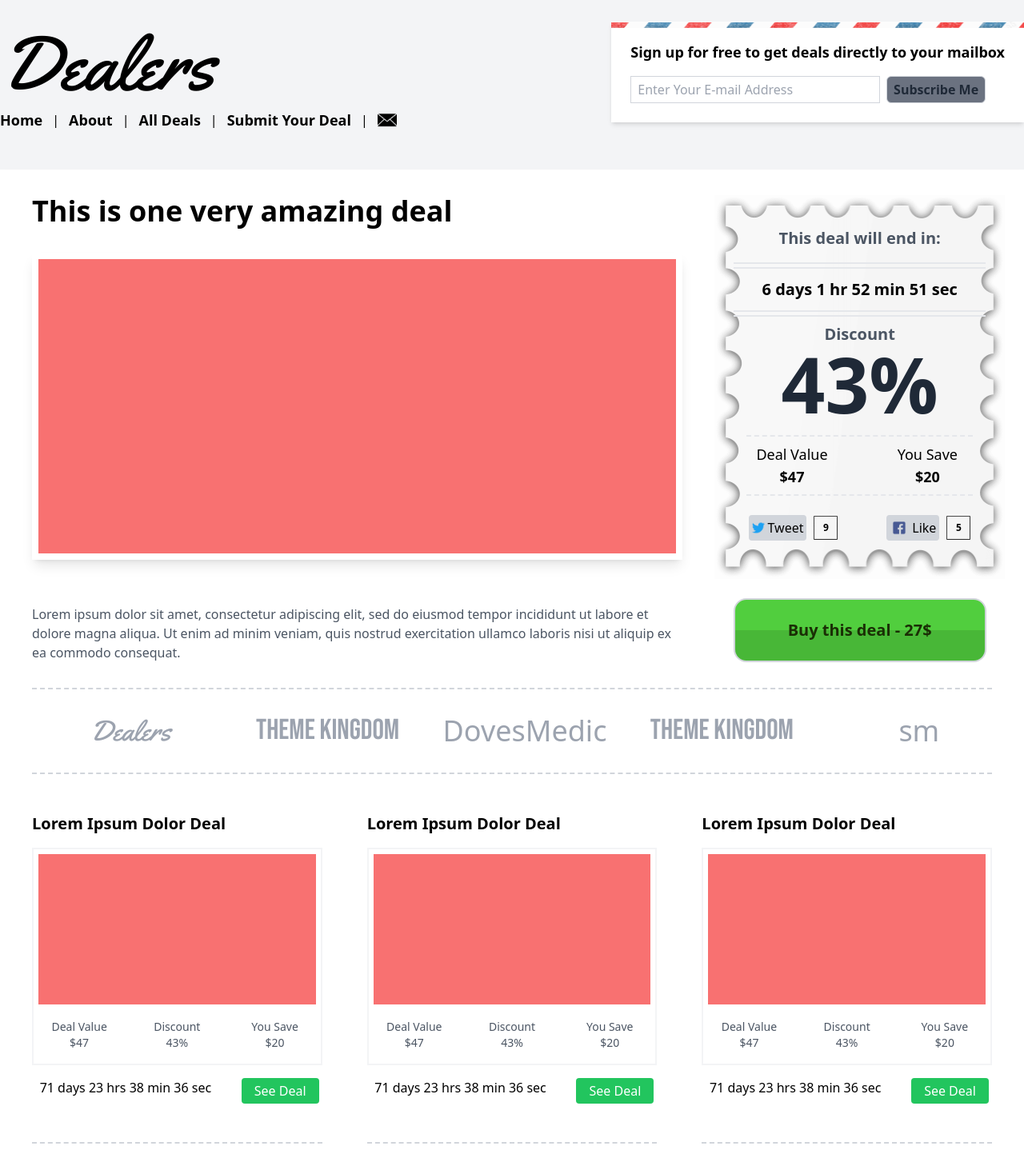
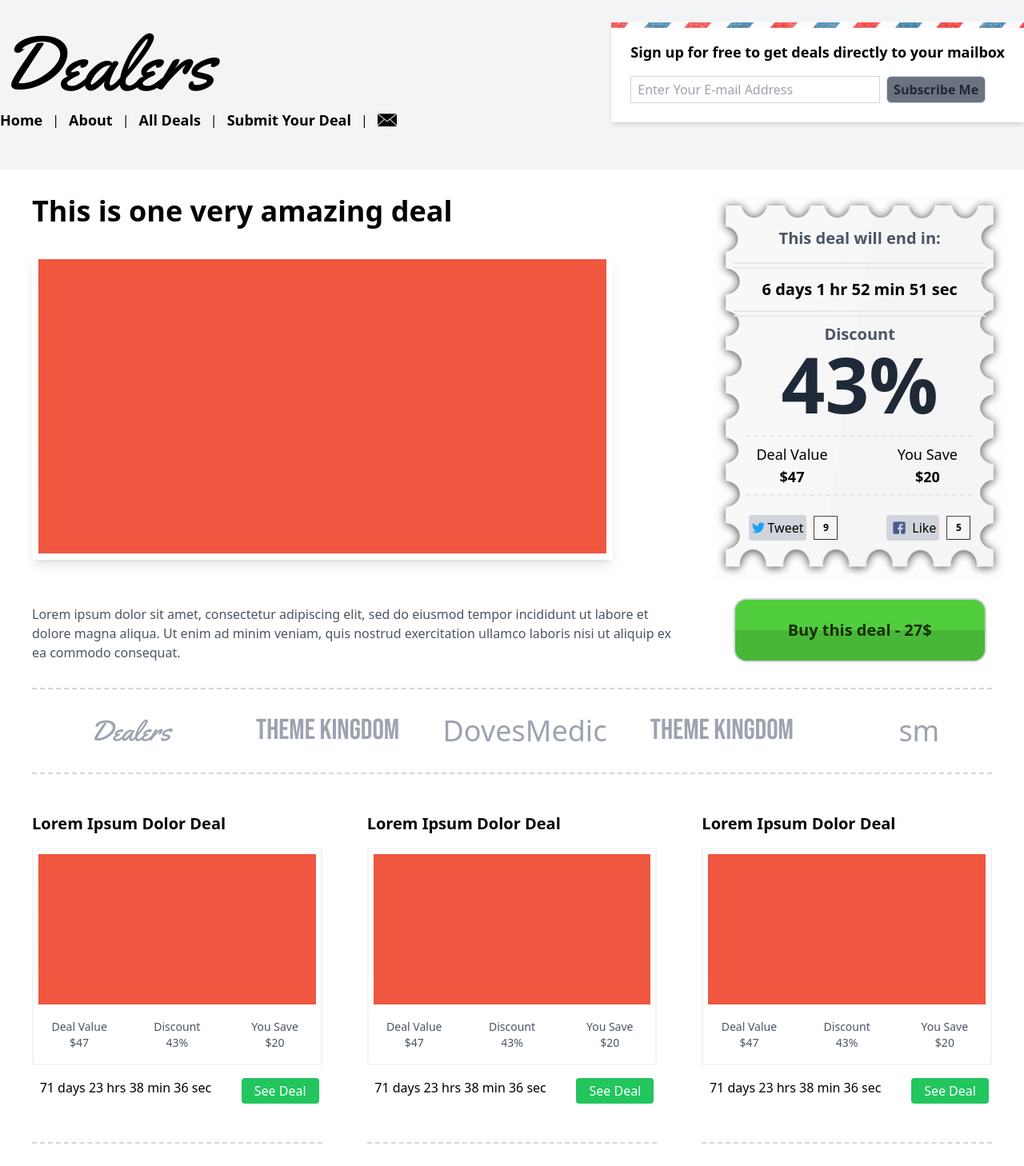
Before and after one commit to vovannam0502/IA01-CSS-Layout, a plain HTML site: page index.html in a window 1280 px wide. Shown: the top 1458 px of the page at 80% size. Drawn offline with nearby package versions, Linux system fonts and the light colour scheme.

Commit message:
Update new version

```diff
--- a/index.html
+++ b/index.html
@@ -48,7 +48,7 @@
                 <!-- Deal Info -->
                 <div class="col-span-2">
                     <h1 class="text-4xl font-semibold mb-8">This is one very amazing deal</h1>
-                    <div class="bg-red-400 h-96 mb-6 border-8 border-white shadow-lg"></div>
+                    <img src="./images/red-image.png" alt="Amazing deal image" class="h-96 mb-6 border-8 border-white shadow-lg">
                 </div>
 
                 <!-- Deal Details -->
@@ -144,7 +144,8 @@
                 <div class="bg-white p-4 text-left">
                     <div class="text-xl font-semibold mb-4">Lorem Ipsum Dolor Deal</div>
                     <div class="border-2 border-gray-100 p-1 mb-4">
-                        <div class="bg-red-400 h-48 border-2 border-white"></div>
+
+                        <img src="./images/red-image.png" alt="Amazing deal image" class="h-48 border-2 border-white">
                         <div class="grid grid-cols-3 gap-4 mt-4 text-center">
                             <div class="text-gray-600 text-sm">Deal Value<br>$47</div>
                             <div class="text-gray-600 text-sm">Discount<br>43%</div>
@@ -167,7 +168,7 @@
                 <div class="bg-white p-4 text-left">
                     <div class="text-xl font-semibold mb-4">Lorem Ipsum Dolor Deal</div>
                     <div class="border-2 border-gray-100 p-1 mb-4">
-                        <div class="bg-red-400 h-48 border-2 border-white"></div>
+                        <img src="./images/red-image.png" alt="Amazing deal image" class="h-48 border-2 border-white">
                         <div class="grid grid-cols-3 gap-4 mt-4 text-center">
                             <div class="text-gray-600 text-sm">Deal Value<br>$47</div>
                             <div class="text-gray-600 text-sm">Discount<br>43%</div>
@@ -189,7 +190,7 @@
                 <div class="bg-white p-4 text-left">
                     <div class="text-xl font-semibold mb-4">Lorem Ipsum Dolor Deal</div>
                     <div class="border-2 border-gray-100 p-1 mb-4">
-                        <div class="bg-red-400 h-48 border-2 border-white"></div>
+                        <img src="./images/red-image.png" alt="Amazing deal image" class="h-48 border-2 border-white">
                         <div class="grid grid-cols-3 gap-4 mt-4 text-center">
                             <div class="text-gray-600 text-sm">Deal Value<br>$47</div>
                             <div class="text-gray-600 text-sm">Discount<br>43%</div>
```
Also changed, not shown: images/red-image.png (added).
